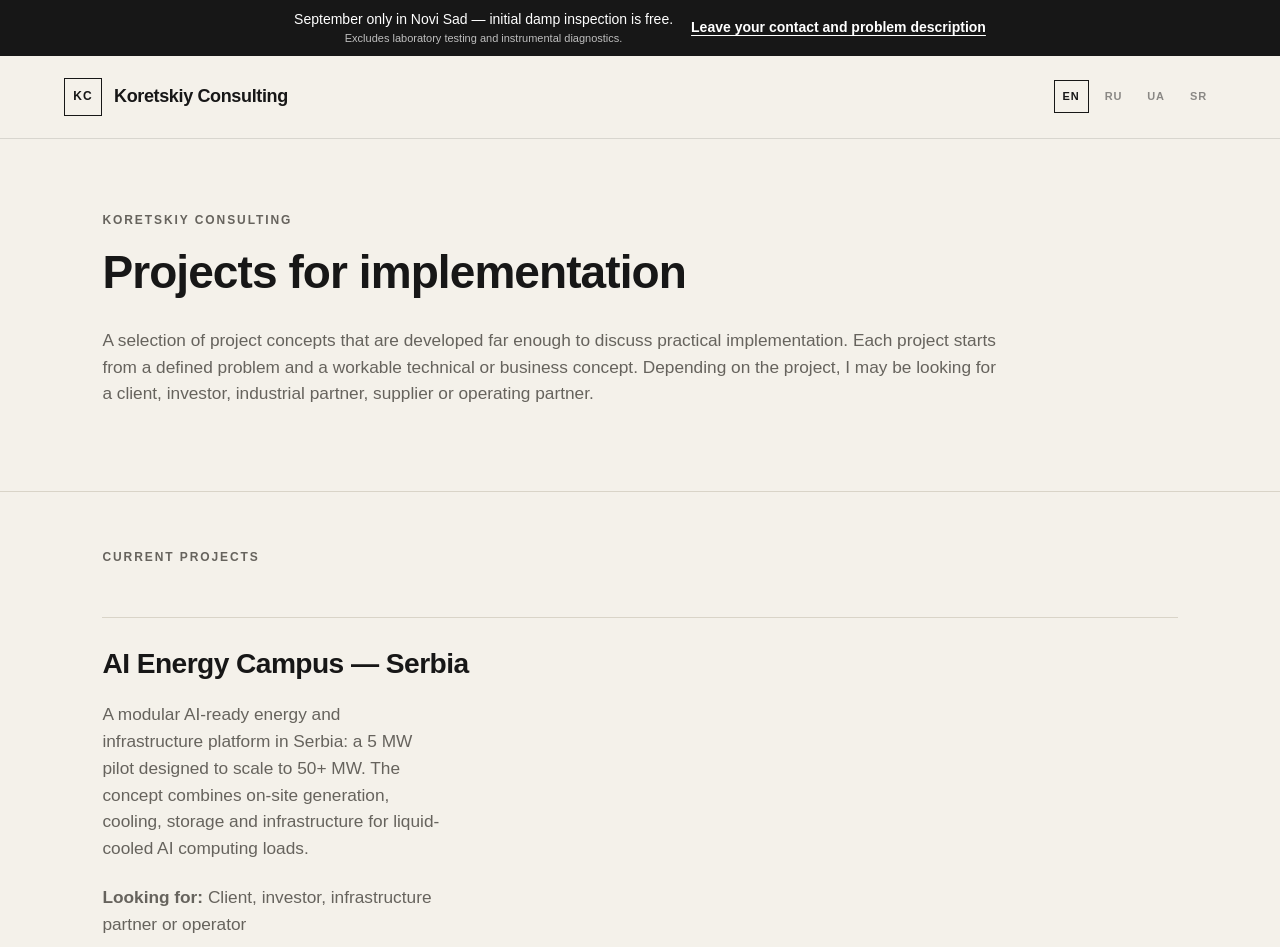
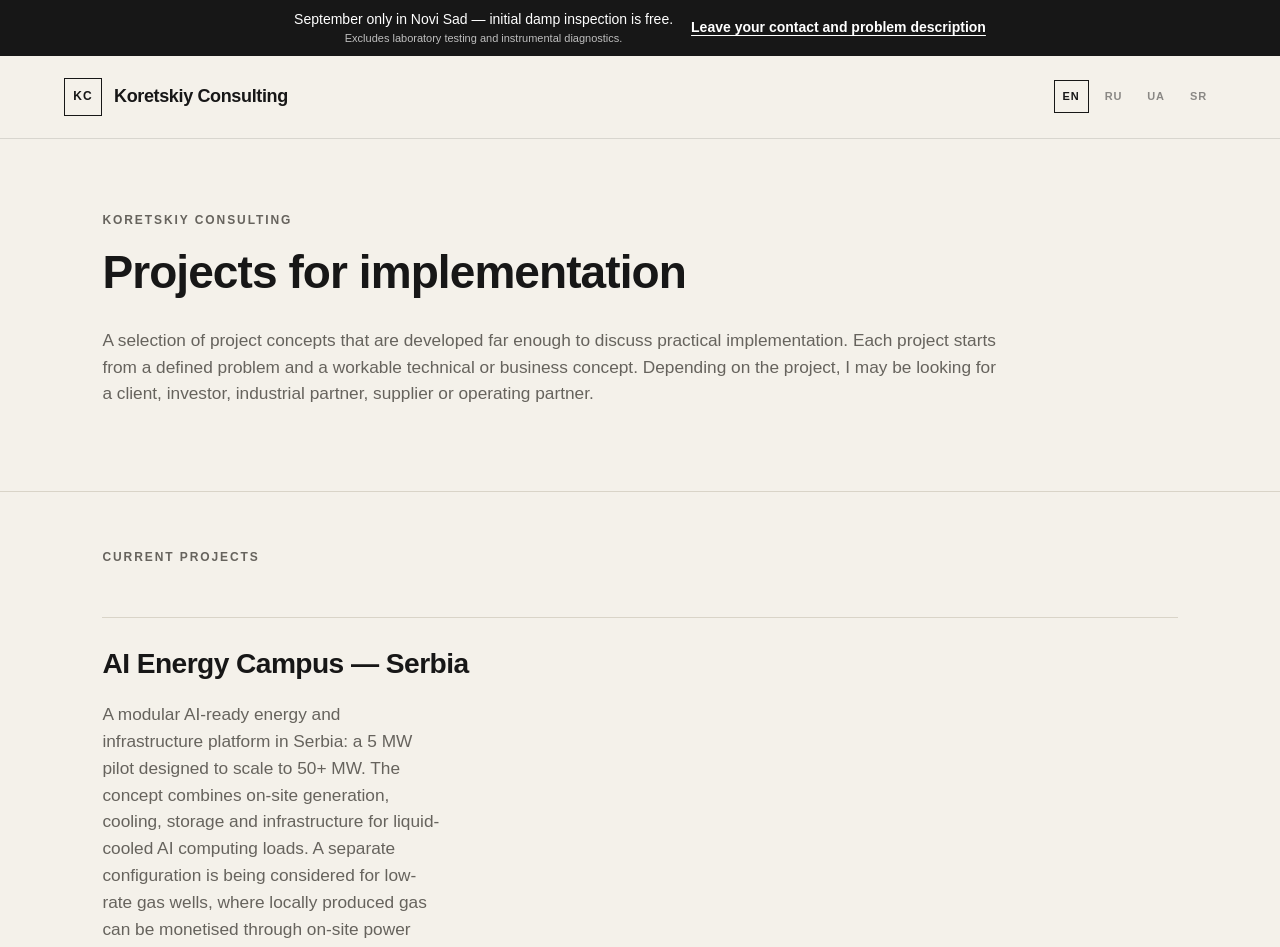
Before and after one commit to oikua66/damp-diagnostics, a Next.js app: page /en/perspectives in a window 1280 px wide. Shown: the top 947 px of the page. Built offline with nearby package versions, Linux system fonts and the light colour scheme; no server answers.

Commit message:
Add low-rate gas well variant to AI Energy Campus project

```diff
--- a/app/[lang]/perspectives/page.tsx
+++ b/app/[lang]/perspectives/page.tsx
@@ -29,7 +29,7 @@ const copy: Record<Lang, ProjectsCopy> = {
     contactTitle: 'Interested in one of the projects?',
     contactText: 'If you see a possible role for your company, organisation or investment team, send me a short note and we can discuss the project directly.',
     projectTitle: 'AI Energy Campus — Serbia',
-    projectDescription: 'A modular AI-ready energy and infrastructure platform in Serbia: a 5 MW pilot designed to scale to 50+ MW. The concept combines on-site generation, cooling, storage and infrastructure for liquid-cooled AI computing loads.',
+    projectDescription: 'A modular AI-ready energy and infrastructure platform in Serbia: a 5 MW pilot designed to scale to 50+ MW. The concept combines on-site generation, cooling, storage and infrastructure for liquid-cooled AI computing loads. A separate configuration is being considered for low-rate gas wells, where locally produced gas can be monetised through on-site power generation for AI/Data Center infrastructure.',
     projectLookingFor: 'Client, investor, infrastructure partner or operator',
     projectStage: 'Concept developed; pilot implementation model under discussion',
   },
@@ -43,7 +43,7 @@ const copy: Record<Lang, ProjectsCopy> = {
     contactTitle: 'Заинтересовал один из проектов?',
     contactText: 'Если вы видите возможную роль своей компании, организации или инвестиционной команды, напишите мне — проект можно обсудить напрямую.',
     projectTitle: 'AI Energy Campus — Serbia',
-    projectDescription: 'Модульная энергетическая и инфраструктурная платформа для AI/Data Center в Сербии: пилот 5 МВт с масштабированием до 50+ МВт. Концепция объединяет локальную генерацию, охлаждение, накопление энергии и инфраструктуру для жидкостно-охлаждаемых вычислительных нагрузок.',
+    projectDescription: 'Модульная энергетическая и инфраструктурная платформа для AI/Data Center в Сербии: пилот 5 МВт с масштабированием до 50+ МВт. Концепция объединяет локальную генерацию, охлаждение, накопление энергии и инфраструктуру для жидкостно-охлаждаемых вычислительных нагрузок. Отдельно рассматривается вариант для малодебитных газовых скважин, где добываемый на месте газ используется для локальной генерации электроэнергии и монетизируется через инфраструктуру AI/Data Center.',
     projectLookingFor: 'Заказчика, инвестора, инфраструктурного партнёра или оператора',
     projectStage: 'Концепция разработана; обсуждается модель реализации пилота',
   },
@@ -57,7 +57,7 @@ const copy: Record<Lang, ProjectsCopy> = {
     contactTitle: 'Зацікавив один із проєктів?',
     contactText: 'Якщо ви бачите можливу роль своєї компанії, організації чи інвестиційної команди, напишіть мені — проєкт можна обговорити безпосередньо.',
     projectTitle: 'AI Energy Campus — Serbia',
-    projectDescription: 'Модульна енергетична та інфраструктурна платформа для AI/Data Center у Сербії: пілот 5 МВт із масштабуванням до 50+ МВт. Концепція поєднує локальну генерацію, охолодження, накопичення енергії та інфраструктуру для обчислювальних навантажень із рідинним охолодженням.',
+    projectDescription: 'Модульна енергетична та інфраструктурна платформа для AI/Data Center у Сербії: пілот 5 МВт із масштабуванням до 50+ МВт. Концепція поєднує локальну генерацію, охолодження, накопичення енергії та інфраструктуру для обчислювальних навантажень із рідинним охолодженням. Окремо розглядається варіант для малодебітних газових свердловин, де видобутий на місці газ використовується для локальної генерації електроенергії та монетизується через інфраструктуру AI/Data Center.',
     projectLookingFor: 'Замовника, інвестора, інфраструктурного партнера або оператора',
     projectStage: 'Концепцію розроблено; обговорюється модель реалізації пілота',
   },
@@ -71,7 +71,7 @@ const copy: Record<Lang, ProjectsCopy> = {
     contactTitle: 'Zainteresovani ste za neki od projekata?',
     contactText: 'Ako vidite moguću ulogu svoje kompanije, organizacije ili investicionog tima, javite mi se i projekat možemo direktno razmotriti.',
     projectTitle: 'AI Energy Campus — Serbia',
-    projectDescription: 'Modularna energetska i infrastrukturna platforma za AI/Data Center u Srbiji: pilot od 5 MW sa mogućnošću skaliranja na 50+ MW. Koncept kombinuje lokalnu proizvodnju energije, hlađenje, skladištenje energije i infrastrukturu za računarske sisteme sa tečnim hlađenjem.',
+    projectDescription: 'Modularna energetska i infrastrukturna platforma za AI/Data Center u Srbiji: pilot od 5 MW sa mogućnošću skaliranja na 50+ MW. Koncept kombinuje lokalnu proizvodnju energije, hlađenje, skladištenje energije i infrastrukturu za računarske sisteme sa tečnim hlađenjem. Posebno se razmatra varijanta za gasne bušotine sa malim protokom, gde se lokalno proizvedeni gas koristi za proizvodnju električne energije na licu mesta i monetizuje kroz AI/Data Center infrastrukturu.',
     projectLookingFor: 'Naručioca, investitora, infrastrukturnog partnera ili operatera',
     projectStage: 'Koncept je razvijen; razmatra se model realizacije pilota',
   },
```
